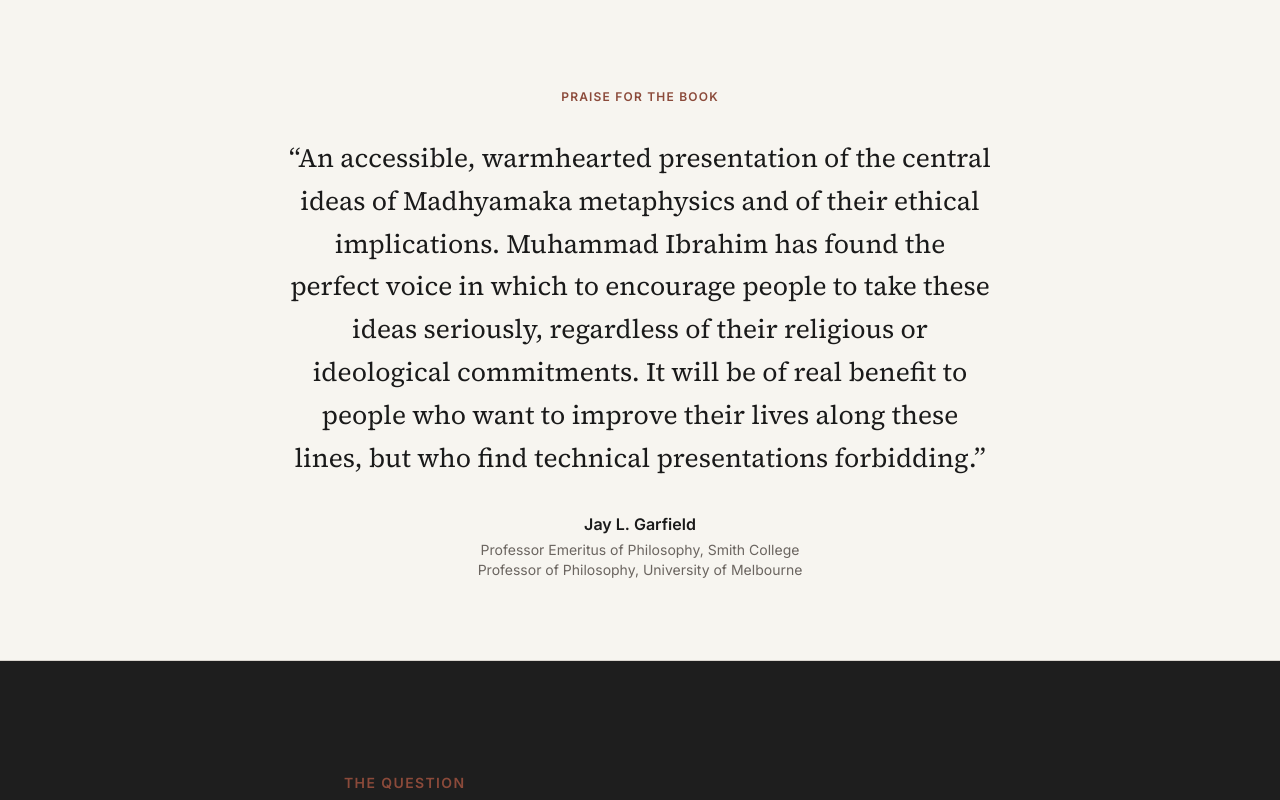
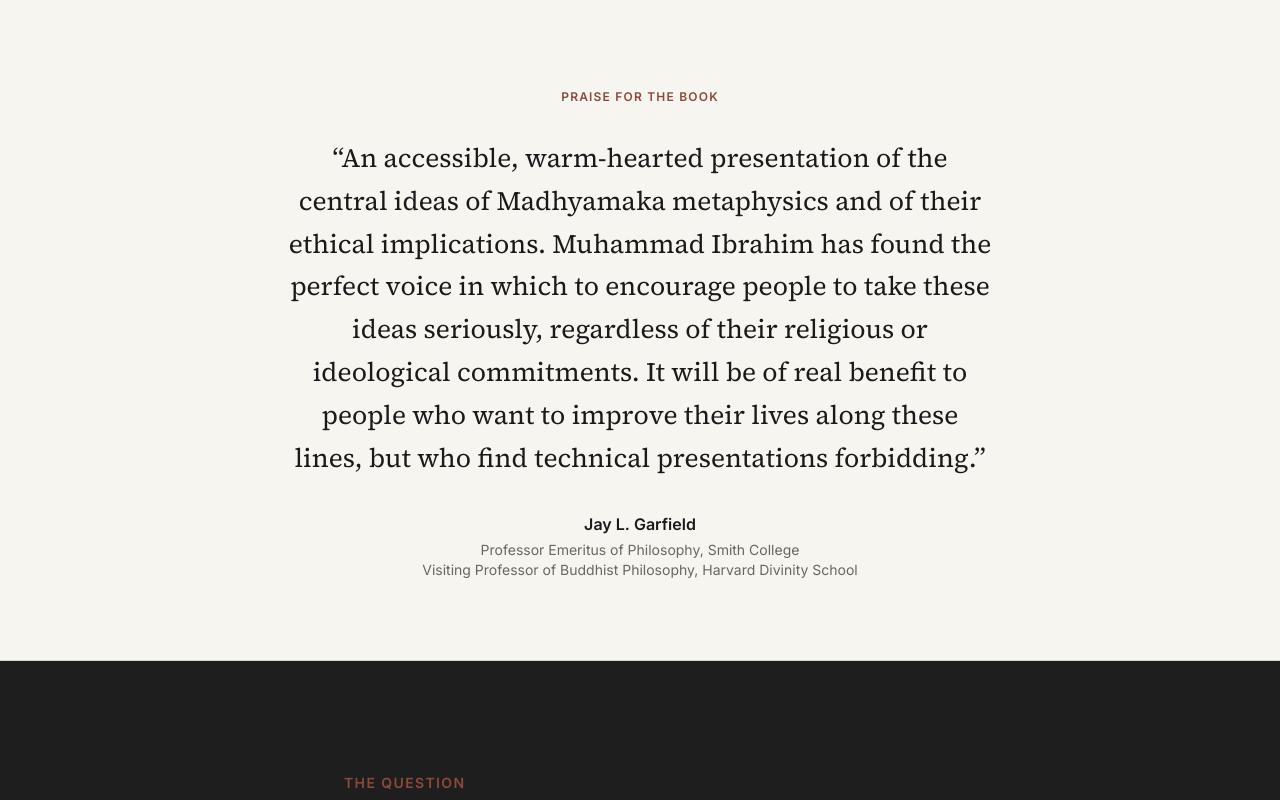
Before and after one commit to digitallycc/wisdomfortherestofus, a Next.js app: page / in a window 1280 px wide. Shown: the part 800-1600 px from the top of the page. Built offline with nearby package versions, Linux system fonts and the light colour scheme.

Commit message:
Update Garfield attribution to Harvard Divinity School

```diff
--- a/src/app/page.tsx
+++ b/src/app/page.tsx
@@ -318,11 +318,11 @@
         </SectionHeading>
         <blockquote className="mb-8">
           <p className="font-serif text-lg md:text-xl leading-relaxed text-dark-text/80 italic">
-            &ldquo;An accessible, warmhearted presentation of the central ideas of
+            &ldquo;An accessible, warm-hearted presentation of the central ideas of
             Madhyamaka metaphysics and of their ethical implications.&rdquo;
           </p>
           <cite className="not-italic font-sans text-sm text-dark-text/50 block mt-2">
-            Jay L. Garfield, Smith College &middot; University of Melbourne
+            Jay L. Garfield, Smith College &middot; Harvard Divinity School
           </cite>
         </blockquote>
         <p className="font-sans text-[17px] md:text-[18px] leading-relaxed text-dark-text/80 mb-6">
--- a/src/components/Endorsement.tsx
+++ b/src/components/Endorsement.tsx
@@ -7,7 +7,7 @@
         </p>
         <blockquote className="text-center">
           <p className="font-serif text-xl md:text-2xl lg:text-[1.65rem] leading-relaxed md:leading-relaxed text-text">
-            &ldquo;An accessible, warmhearted presentation of the central ideas of
+            &ldquo;An accessible, warm-hearted presentation of the central ideas of
             Madhyamaka metaphysics and of their ethical implications. Muhammad Ibrahim
             has found the perfect voice in which to encourage people to take these
             ideas seriously, regardless of their religious or ideological commitments.
@@ -23,7 +23,7 @@
                 Professor Emeritus of Philosophy, Smith College
               </span>
               <span className="font-sans text-sm text-muted block">
-                Professor of Philosophy, University of Melbourne
+                Visiting Professor of Buddhist Philosophy, Harvard Divinity School
               </span>
             </cite>
           </footer>
```
